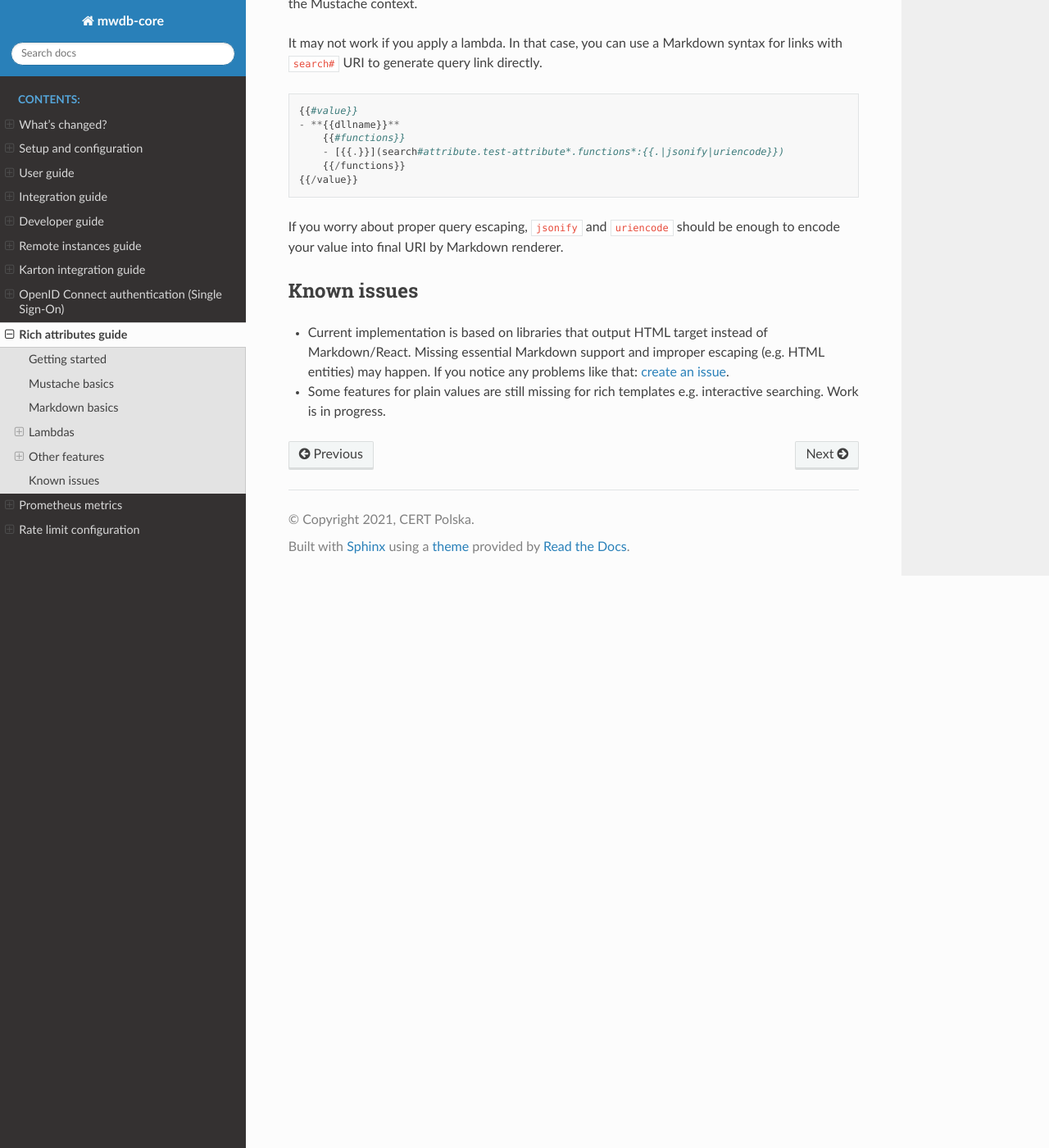
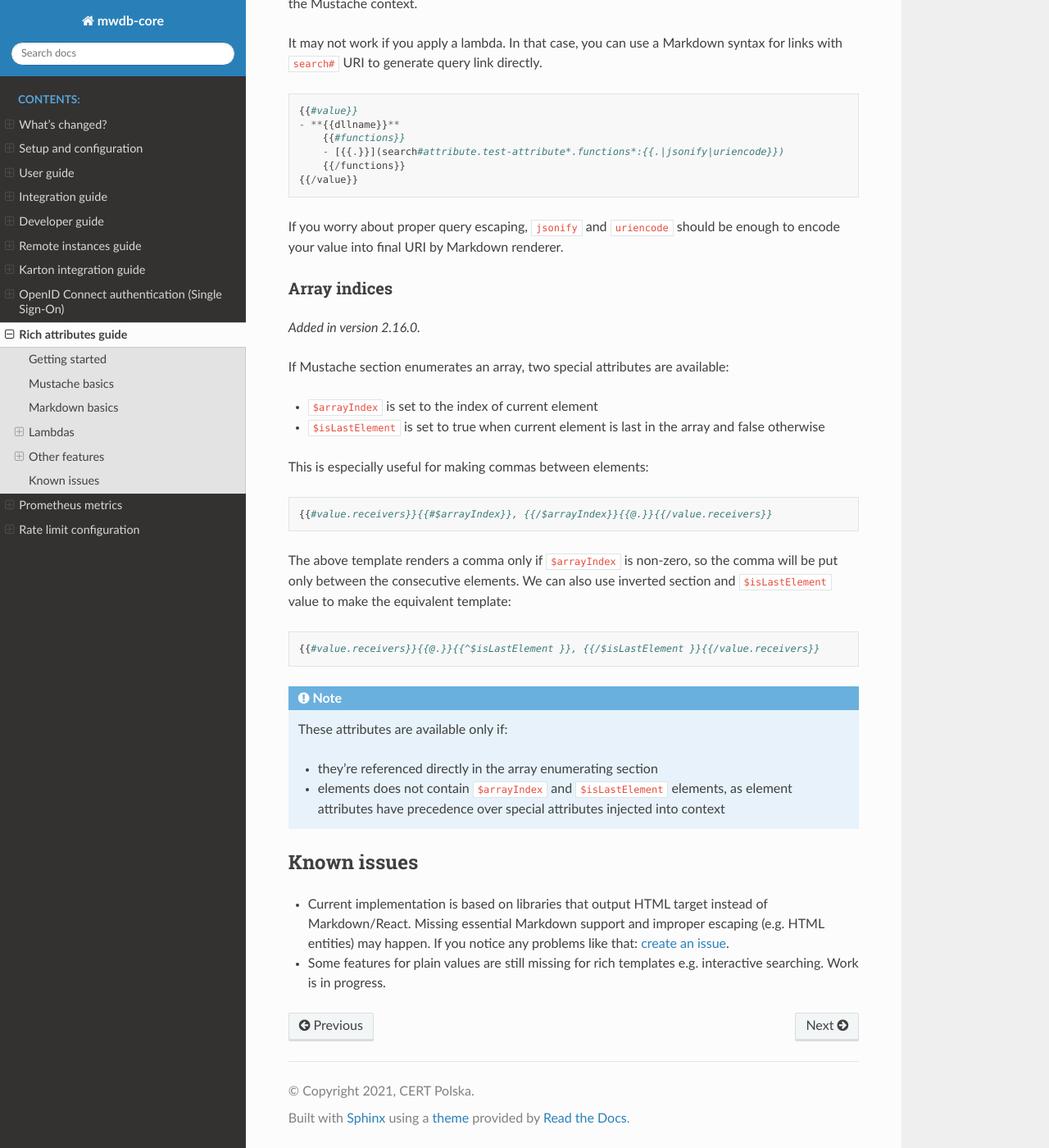
Before and after one commit to CERT-Polska/mwdb-core, a Sphinx documentation site: the page built from docs/rich-attributes-guide.rst, in a window 1280 px wide and 1400 px high, scrolled down 12497 px. Shown: the whole window at 82% size. Built offline with Sphinx 7.4.7 and the Read the Docs theme 3.1.0, drawn with Linux system fonts in a browser that asks for light colours.

Commit message:
Rich attributes: put arrayIndex and isLastElement local variables in array sections (#1060)

```diff
--- a/docs/rich-attributes-guide.rst
+++ b/docs/rich-attributes-guide.rst
@@ -568,6 +568,37 @@ It may not work if you apply a lambda. In that case, you can use a Markdown synt
 
 If you worry about proper query escaping, ``jsonify`` and ``uriencode`` should be enough to encode your value into final URI by Markdown renderer.
 
+Array indices
+~~~~~~~~~~~~~
+
+.. versionadded:: 2.16.0
+
+If Mustache section enumerates an array, two special attributes are available:
+
+- ``$arrayIndex`` is set to the index of current element
+- ``$isLastElement`` is set to true when current element is last in the array and false otherwise
+
+This is especially useful for making commas between elements:
+
+.. code-block::
+
+    {{#value.receivers}}{{#$arrayIndex}}, {{/$arrayIndex}}{{@.}}{{/value.receivers}}
+
+The above template renders a comma only if ``$arrayIndex`` is non-zero, so the comma will be put only between the
+consecutive elements. We can also use inverted section and ``$isLastElement`` value to make the equivalent template:
+
+.. code-block::
+
+    {{#value.receivers}}{{@.}}{{^$isLastElement }}, {{/$isLastElement }}{{/value.receivers}}
+
+.. note::
+
+    These attributes are available only if:
+
+    - they're referenced directly in the array enumerating section
+    - elements does not contain ``$arrayIndex`` and ``$isLastElement`` elements, as element attributes have precedence
+      over special attributes injected into context
+
 Known issues
 ------------
 
```
Also changed, not shown: mwdb/web/src/components/RichAttribute/MarkedMustache.tsx (+19 -3 lines).
